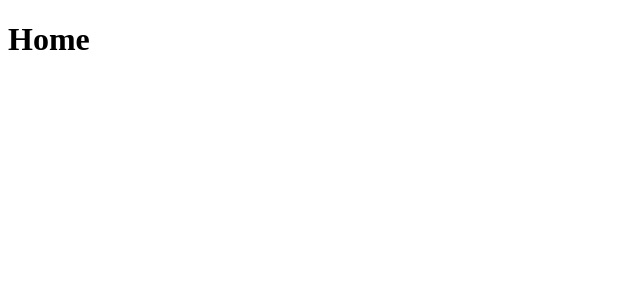
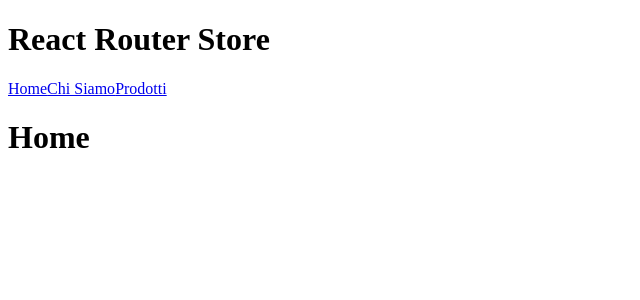
Before and after one commit to gialli24/react-router, a React (Vite) app: page / in a window 1280 px wide. Shown: the top 300 px of the page, without its empty margins (0-640 px from the left). Built offline with nearby package versions, Linux system fonts and the light colour scheme.

Commit message:
add basic pages and navigation system using NavLink

```diff
--- /dev/null
+++ b/src/components/AppHeader.jsx
@@ -0,0 +1,15 @@
+import { NavLink } from "react-router-dom";
+
+export default function AppHeader() {
+    return (
+        <header>
+            <h1>React Router Store</h1>
+
+            <nav>
+                <NavLink to="/" >Home</NavLink>
+                <NavLink to="/about-us" >Chi Siamo</NavLink>
+                <NavLink to="/products" >Prodotti</NavLink>
+            </nav>
+        </header>
+    );
+}
--- a/src/pages/ChiSiamo.jsx
+++ b/src/pages/ChiSiamo.jsx
@@ -1,6 +1,10 @@
+import AppHeader from "../components/AppHeader";
+
 export default function ChiSiamo() {
     return (
         <>
+            <AppHeader />
+
             <h1>Chi Siamo</h1>
         </>
     );
--- a/src/pages/Home.jsx
+++ b/src/pages/Home.jsx
@@ -1,10 +1,9 @@
-import { NavLink } from "react-router-dom";
+import AppHeader from "../components/AppHeader";
 
 export default function Home() {
     return (
         <>
-
-
+            <AppHeader />
 
             <h1>Home</h1>
         </>
--- a/src/pages/Prodotti.jsx
+++ b/src/pages/Prodotti.jsx
@@ -1,6 +1,10 @@
+import AppHeader from "../components/AppHeader";
+
 export default function Prodotti() {
     return (
         <>
+            <AppHeader />
+
             <h1>Prodotti</h1>
         </>
     );
```
